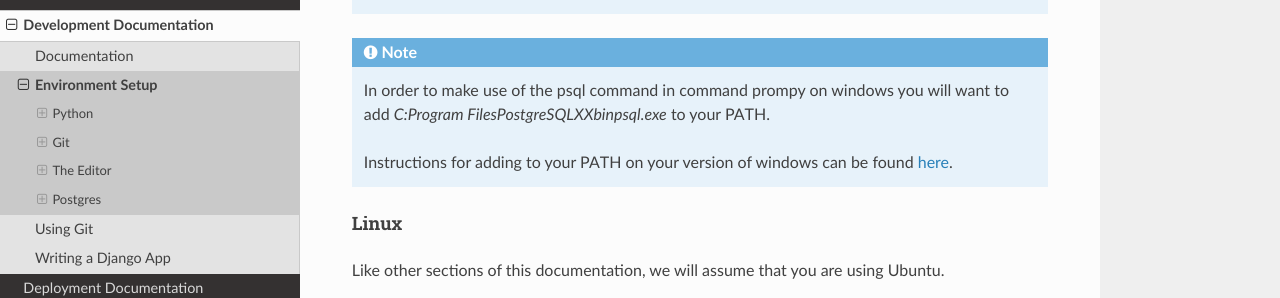
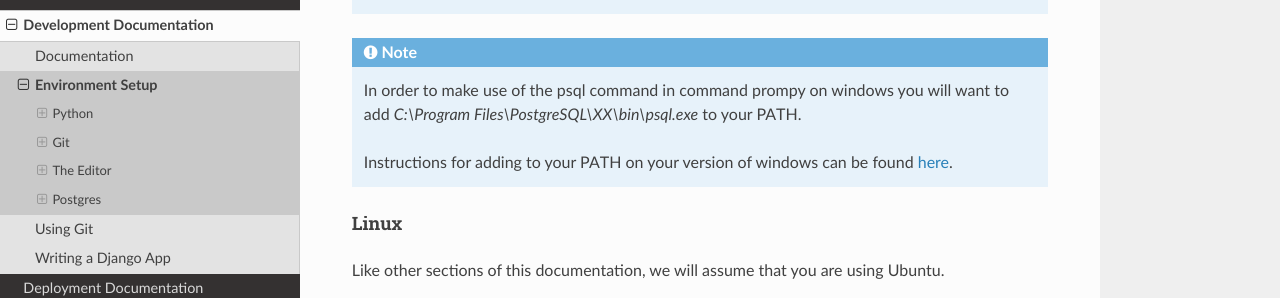
Before and after one commit to BHCC-CSX/csx-website-backend, a Sphinx documentation site: the page built from docs/development/environment-setup.md, in a window 1280 px wide and 900 px high, scrolled down 7961 px. Shown: the part 153-451 px from the top of the window. Built offline with Sphinx 7.4.7 and the Read the Docs theme 2.0.0, drawn with Linux system fonts in a browser that asks for light colours.

Commit message:
Escape the backslases in the note about adding postgres to the windows path.

````diff
--- a/docs/development/environment-setup.md
+++ b/docs/development/environment-setup.md
@@ -317,7 +317,7 @@ Simply download and run the installer for the desired version of postgresql to i
 ```eval_rst
 .. note::
     In order to make use of the psql command in command prompy on windows you will
-    want to add `C:\Program Files\PostgreSQL\XX\bin\psql.exe` to your PATH.
+    want to add `C:\\Program Files\\PostgreSQL\\XX\\bin\\psql.exe` to your PATH.
 
     Instructions for adding to your PATH on your version of windows can be found `here <https://www.java.com/en/download/help/path.xml>`_.
 ```
````
